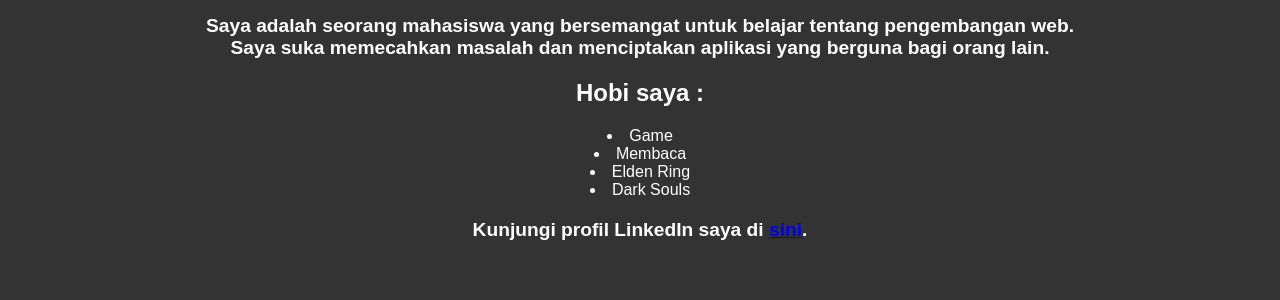
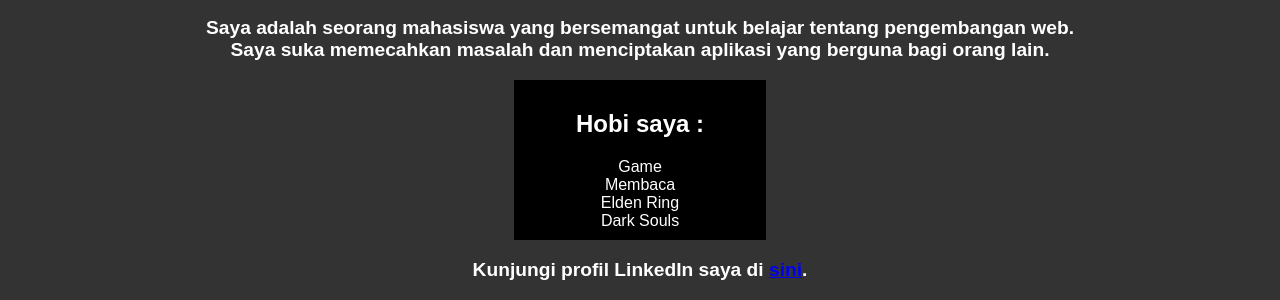
Before and after one commit to 2400016052-cloud/2400016052_M.Raihan_Najwa_A, a plain HTML site: page portofolio.html in a window 1280 px wide. Shown: the part 588-888 px from the top of the page. Before the commit the page ends 848 px from the top, so only its background shows below. Drawn offline with Linux system fonts and the light colour scheme.

Commit message:
added new file

```diff
--- a/portofolio.html
+++ b/portofolio.html
@@ -1,8 +1,9 @@
 <!DOCTYPE html>
 <html>
     <head>
-    <meta charset="UTF-8">
-    <title>Portofolio Raihan</title>
+        <link rel="stylesheet" href="styles.css">
+        <meta charset="UTF-8">
+        <title>Portofolio Raihan</title>
     </head>
 
         <div class="container">
@@ -12,7 +13,7 @@
     <body>
         <div style="position: relative; display: flex; flex-direction: column; align-items: center; justify-content: center;">
             <div style="position: relative; display: inline-block;">
-                <img src="Fragments_of_Life-Me_and_Myself.webp" alt="Klein Moretti" style="display: block;">
+                <img src="Fragments_of_Life-Me_and_Myself.webp" alt="Klein Moretti" style="display: block; border: 1px solid gray;">
         <div style="position: absolute; bottom: 5%; left: 50%; transform: translateX(-50%); text-align: center; width: 90%;">
                     <h1 style="color: white; margin: 0; font-weight: bold; text-shadow: 2px 2px 4px #000; font-size: 2.5em;">M.Raihan Najwa</h1>
                     <p style="color: white; margin: 0; font-weight: bold; text-shadow: 1px 1px 3px #000; font-size: 1.3em;">Mahasiswa Sistem Informasi</p>
@@ -23,19 +24,18 @@
             Saya adalah seorang mahasiswa yang bersemangat untuk belajar tentang pengembangan web.
             <br>Saya suka memecahkan masalah dan menciptakan aplikasi yang berguna bagi orang lain.
         </p>
-        <div style="color: white;">
-            <h2> Hobi saya :</h2>
-                <li>Game</li>
-                <li>Membaca</li>
-                <li>Elden Ring</li>
-                <li>Dark Souls</li>
+        <div style="color: white;" class="grid-container">
+            <h2 style="text-align: center;"> Hobi saya :</h2>
+
+                <li style="list-style-type: none;">Game</li>
+                <li style="list-style-type: none;">Membaca</li>
+                <li style="list-style-type: none;">Elden Ring</li>
+                <li style="list-style-type: none;">Dark Souls</li>
         </div>
 
-        <p style="color: white; font-size: 1.2em; font-weight: bold; text-align: center; margin-top: 20px;">
+        <p style="color: white; font-size: 1.2em; font-weight: bold; text-align: center;">
             Kunjungi profil LinkedIn saya di
-            <a href="http://www.linkedin.com/in/muhammad-raihan-800505389" target="_blank">sini</a>.
+            <a href="http://www.linkedin.com/in/muhammad-raihan-800505389" target="_blank" title="Yeet">sini</a>.
         </p>
     </body>
 </html>
-
-<link rel="stylesheet" href="styles.css">
--- a/styles.css
+++ b/styles.css
@@ -13,6 +13,15 @@ div {
   background-color: DodgerBlue;
 }
 
+.grid-container {
+  display: grid;
+  align:center;
+  background-color: black;
+  margin-left: 40%;
+  margin-right: 40%;
+  padding: 10px;
+}
+
 .container div {
   background-color: #f1f1f1;
   margin: 10px;
```
